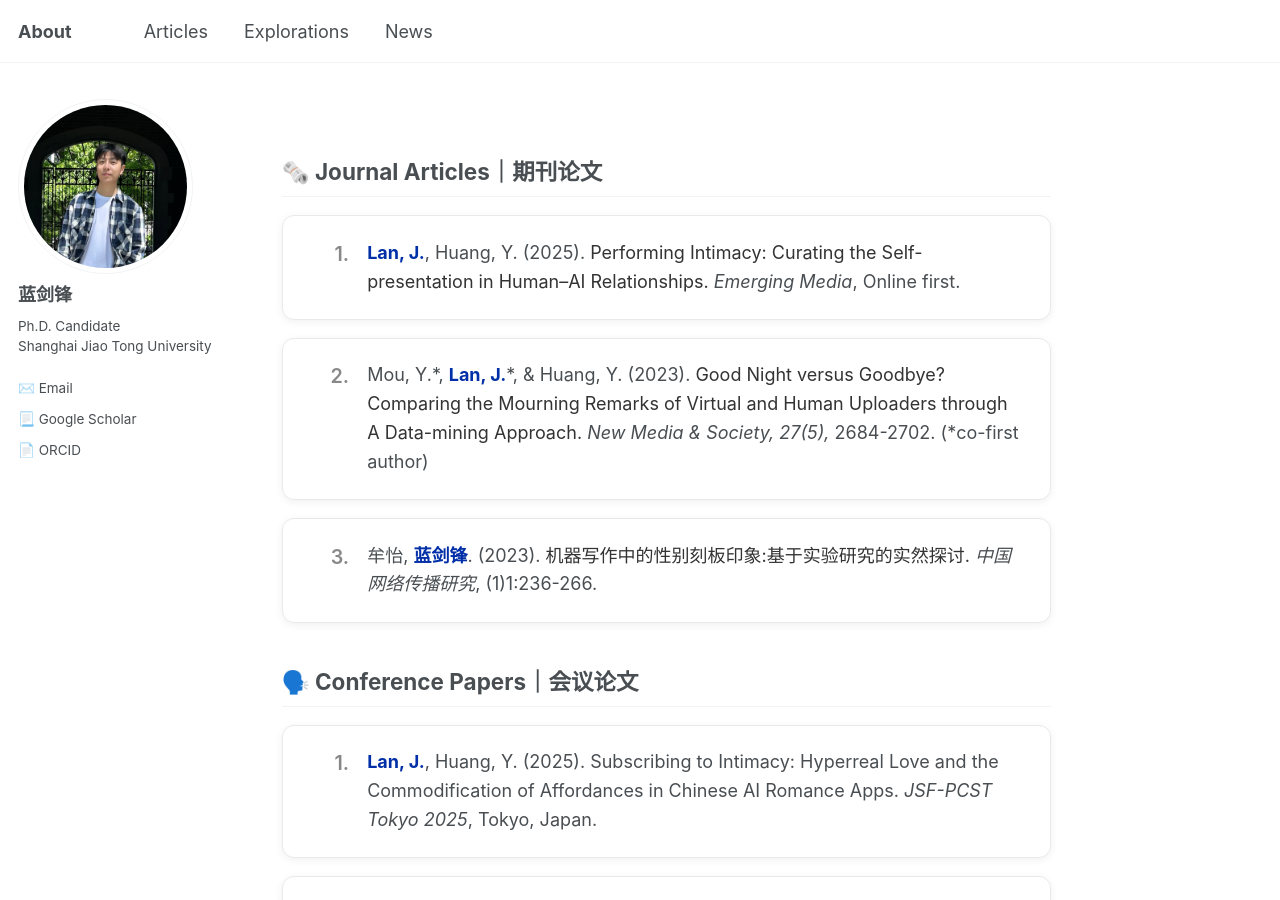
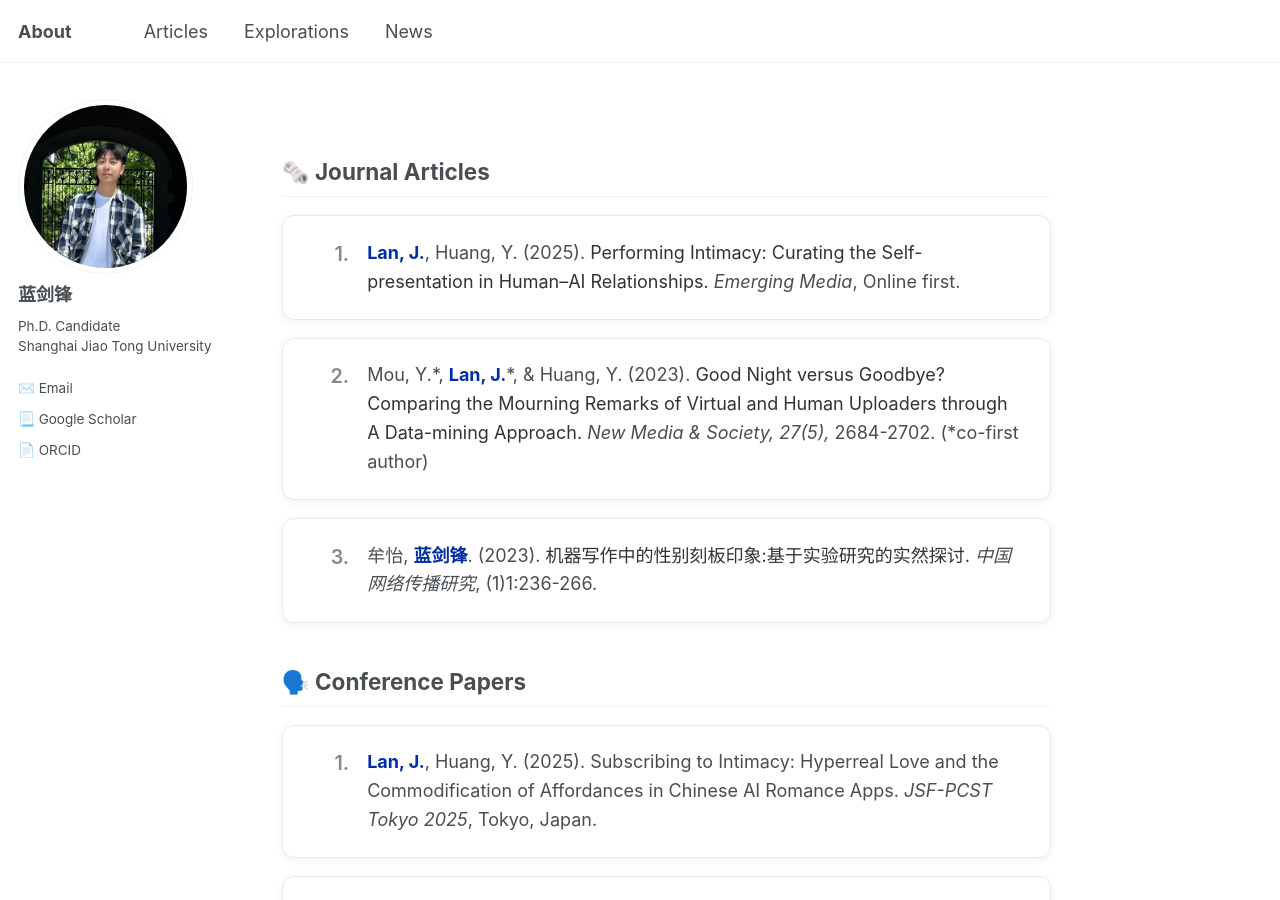
Before and after one commit to jianfenglan/jianfenglan.github.io, a Jekyll site: the page built from articles.md, in a window 1280 px wide and 900 px high. Built offline with Jekyll 4.4.1, drawn with Linux system fonts in a browser that asks for light colours.

Commit message:
Update articles.md

```diff
--- a/articles.md
+++ b/articles.md
@@ -64,7 +64,7 @@ author_profile: true
     }
 </style>
 
-<h2>🗞️ Journal Articles｜期刊论文</h2>
+<h2>🗞️ Journal Articles</h2>
 <div class="publication-list">
     <div class="publication-card"><div class="publication-content"><span class="my-name">Lan, J.</span>, Huang, Y. (2025). <a href="https://journals.sagepub.com/doi/10.1177/27523543251334157">Performing Intimacy: Curating the Self- presentation in Human–AI Relationships.</a> <em>Emerging Media</em>, Online first.</div></div>
     <div class="publication-card"><div class="publication-content">Mou, Y.*, <span class="my-name">Lan, J.</span>*, & Huang, Y. (2023). <a href="https://journals.sagepub.com/doi/abs/10.1177/14614448231212822">Good Night versus Goodbye? Comparing the Mourning Remarks of Virtual and Human Uploaders through A Data-mining Approach.</a> <em>New Media & Society, 27(5),</em> 2684-2702. (*co-first author)</div></div>
@@ -73,7 +73,7 @@ author_profile: true
 </div>
 
 
-<h2>🗣️ Conference Papers｜会议论文</h2>
+<h2>🗣️ Conference Papers</h2>
 <div class="publication-list">
        <div class="publication-card"><div class="publication-content"><span class="my-name">Lan, J.</span>, Huang, Y. (2025). Subscribing to Intimacy: Hyperreal Love and the Commodification of Affordances in Chinese AI Romance Apps. <em>JSF-PCST Tokyo 2025</em>, Tokyo, Japan. </div></div>
     <div class="publication-card"><div class="publication-content">Huang, Y., <span class="my-name">Lan, J.</span> (2025). Rethinking Vulnerability and Communication Inequality in East Asia: A Scoping Review of COVID-19 Science Communication Practices.  <em>JSF-PCST Tokyo 2025</em>, Tokyo, Japan. </div></div>
```
